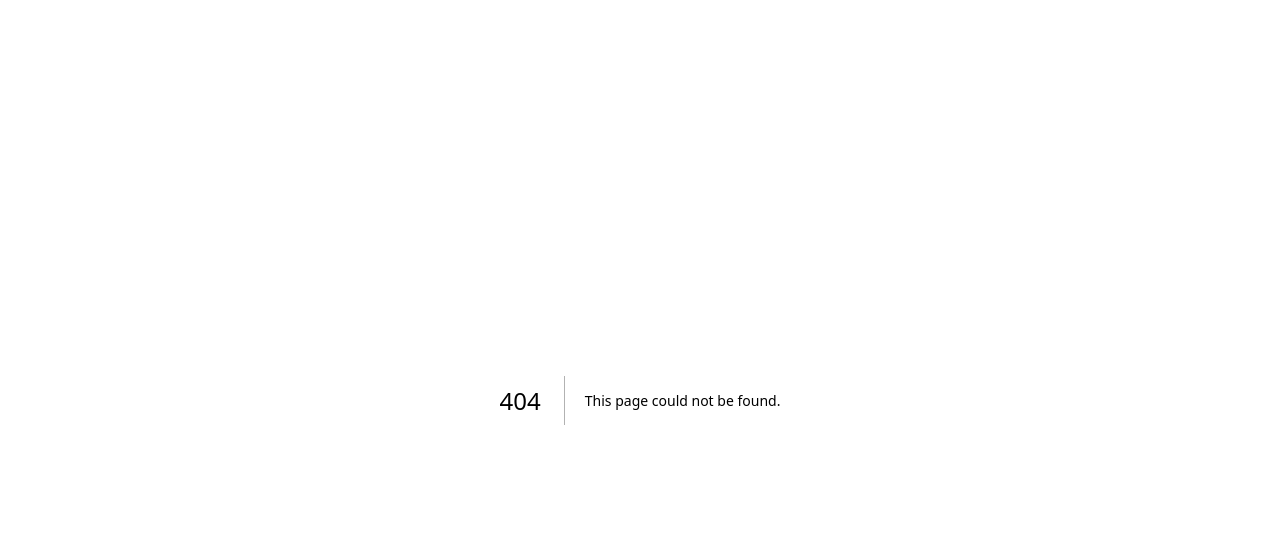
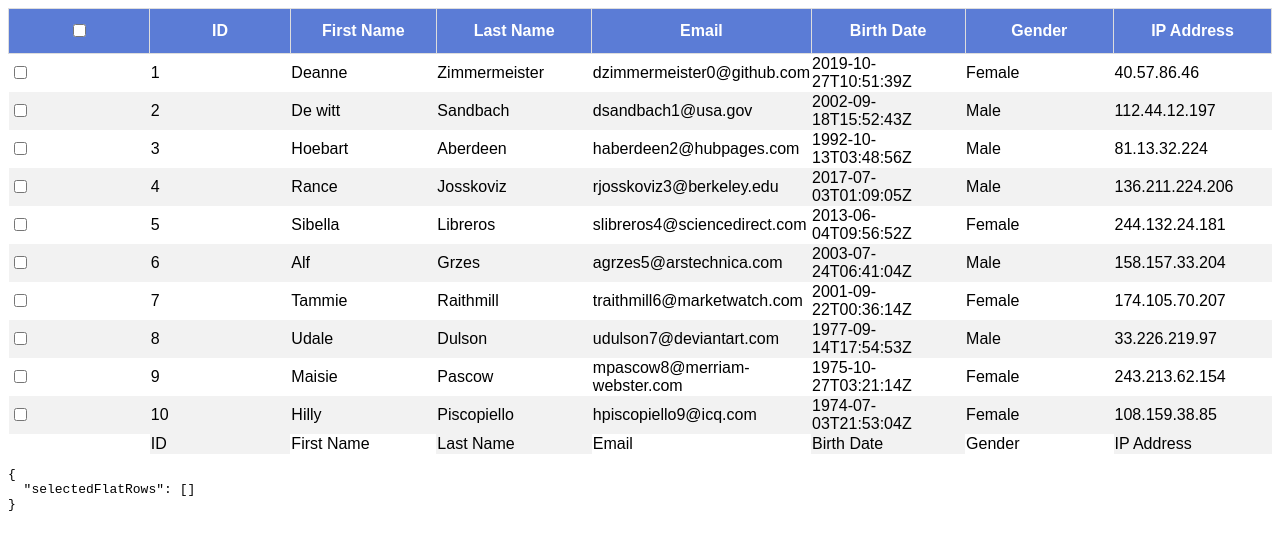
Before and after one commit to mahbubejahanbazi/react-table-sample, a Next.js app in the folder data-grid/: page /selecting_rows in a window 1280 px wide. Before the commit this address had no page. Shown: the top 550 px of the page. Built offline with nearby package versions, Linux system fonts and the light colour scheme.

Commit message:
Creating data grid with row selection feature.

```diff
--- /dev/null
+++ b/data-grid/components/Checkbox.js
@@ -0,0 +1,15 @@
+import React from 'react';
+import { useRef, useEffect } from 'react';
+
+export const Checkbox = React.forwardRef(({ indeterminate, ...rest }, ref) => {
+  const defaultRef = useRef();
+  const resolveRef = ref || defaultRef;
+  useEffect(() => {
+    resolveRef.current.indeterminate = indeterminate;
+  }, [resolveRef, indeterminate]);
+  return (
+    <>
+      <input type='checkbox' ref={resolveRef} {...rest}></input>
+    </>
+  );
+});
--- /dev/null
+++ b/data-grid/components/RowSelection.js
@@ -0,0 +1,98 @@
+import React, { useMemo } from 'react';
+import { cols } from './columns';
+import MOCK_DATA from './MOCK_DATA.json';
+import { useTable, useRowSelect } from 'react-table';
+import { Checkbox } from './Checkbox';
+import styles from './RowSelection.module.css';
+
+const RowSelection = () => {
+  const columns = useMemo(() => cols, []);
+  const data = useMemo(() => MOCK_DATA, []);
+  const {
+    getTableProps,
+    getTableBodyProps,
+    headerGroups,
+    footerGroups,
+    rows,
+    prepareRow,
+    selectedFlatRows,
+  } = useTable({ columns, data }, useRowSelect, (hooks) => {
+    hooks.visibleColumns.push((columns) => {
+      return [
+        {
+          id: 'selection',
+          Header: ({ getToggleAllRowsSelectedProps }) => (
+            <Checkbox {...getToggleAllRowsSelectedProps()} />
+          ),
+          Cell: ({ row }) => <Checkbox {...row.getToggleRowSelectedProps()} />,
+        },
+        ...columns,
+      ];
+    });
+  });
+  const firstPageRows = rows.slice(0, 10);
+  return (
+    <>
+      <table {...getTableProps()} className={styles['table-sample']}>
+        <thead className={styles['th-sample']}>
+          {headerGroups.map((headerGroup) => (
+            <tr
+              {...headerGroup.getHeaderGroupProps()}
+              className={styles['tr-sample']}
+            >
+              {headerGroup.headers.map((column) => (
+                <th
+                  {...column.getHeaderProps(column)}
+                  className={styles['th-sample']}
+                >
+                  {column.render('Header')}
+                </th>
+              ))}
+            </tr>
+          ))}
+        </thead>
+        <tbody {...getTableBodyProps()}>
+          {firstPageRows.map((row) => {
+            prepareRow(row);
+            return (
+              <tr {...row.getRowProps()} className={styles['tr-sample']}>
+                {row.cells.map((cell) => {
+                  return (
+                    <td {...cell.getCellProps()}>{cell.render('Cell')}</td>
+                  );
+                })}
+              </tr>
+            );
+          })}
+        </tbody>
+        <tfoot className={styles['tfoot-sample']}>
+          {footerGroups.map((footerGroup) => (
+            <tr
+              {...footerGroup.getFooterGroupProps()}
+              className={styles['tr-sample']}
+            >
+              {footerGroup.headers.map((column) => (
+                <td
+                  {...column.getFooterProps()}
+                  className={styles['tr-sample']}
+                >
+                  {column.render('Footer')}
+                </td>
+              ))}
+            </tr>
+          ))}
+        </tfoot>
+      </table>
+      <pre>
+        <code>
+          {JSON.stringify(
+            { selectedFlatRows: selectedFlatRows.map((row) => row.original) },
+            null,
+            2
+          )}
+        </code>
+      </pre>
+    </>
+  );
+};
+export default RowSelection;
--- /dev/null
+++ b/data-grid/components/RowSelection.module.css
@@ -0,0 +1,29 @@
+.table-sample {
+  font-family: Arial, Helvetica, sans-serif;
+  border-collapse: collapse;
+  width: 100%;
+  overflow-x: scroll;
+}
+
+.table-sample .td-sample,
+.table-sample .th-sample {
+  border: 1px solid #ddd;
+  padding: 8px;
+}
+
+.table-sample .tr-sample:nth-child(even) {
+  background-color: #f2f2f2;
+}
+
+.table-sample .tr-sample:hover {
+  background-color: #839ada;
+}
+
+.table-sample .th-sample,
+.tfoot-sample .td-sample {
+  padding-top: 12px;
+  padding-bottom: 12px;
+  text-align: center;
+  background-color: #5b7cd6;
+  color: white;
+}
--- a/data-grid/pages/index.js
+++ b/data-grid/pages/index.js
@@ -1,7 +1,6 @@
 import Head from 'next/head';
-import Image from 'next/image';
 import { Inter } from '@next/font/google';
-import styles from '@/styles/Home.module.css';
+import Link from 'next/link';
 
 const inter = Inter({ subsets: ['latin'] });
 
@@ -12,6 +11,7 @@ export default function Home() {
         <title>React table</title>
       </Head>
       <h1>React Table</h1>
+      <Link href='/selecting_rows'>React Table-Select Rows</Link>
     </>
   );
 }
--- /dev/null
+++ b/data-grid/pages/selecting_rows.js
@@ -0,0 +1,10 @@
+import dynamic from 'next/dynamic';
+
+const DynamicComponentWithNoSSR = dynamic(
+  () => import('../components/RowSelection'),
+  {
+    ssr: false,
+  }
+);
+
+export default () => <DynamicComponentWithNoSSR />;
```
